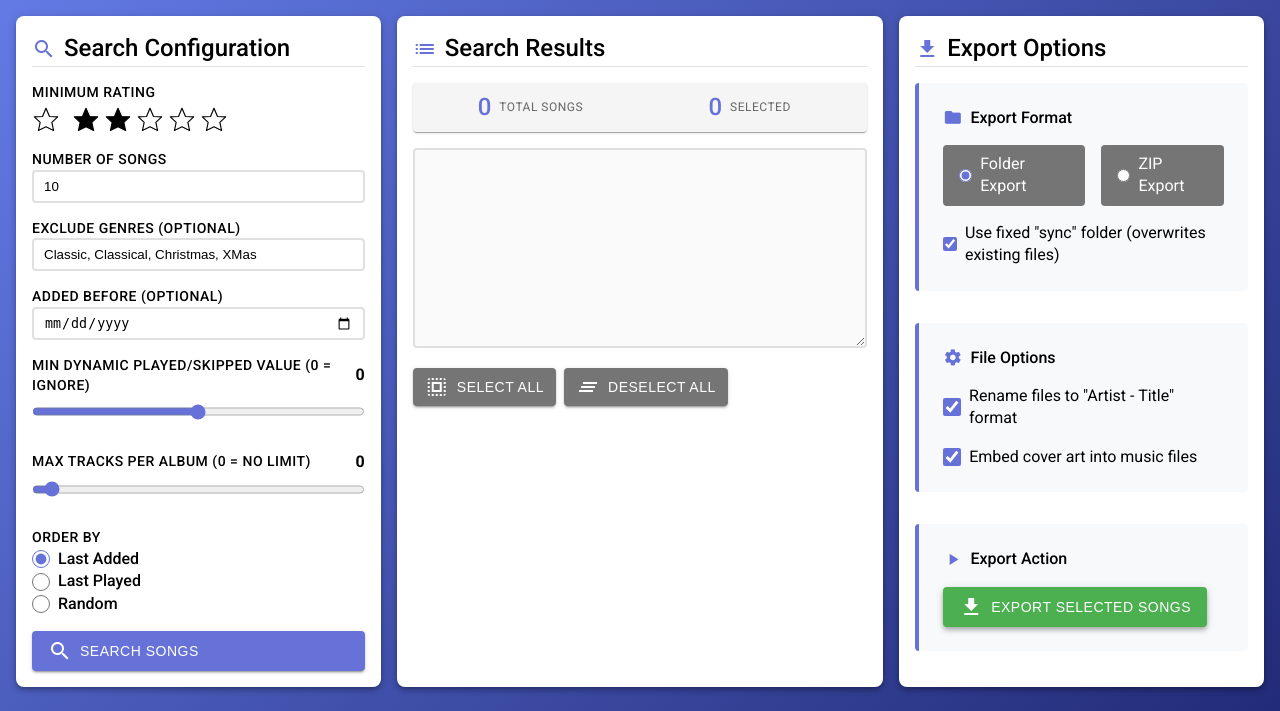
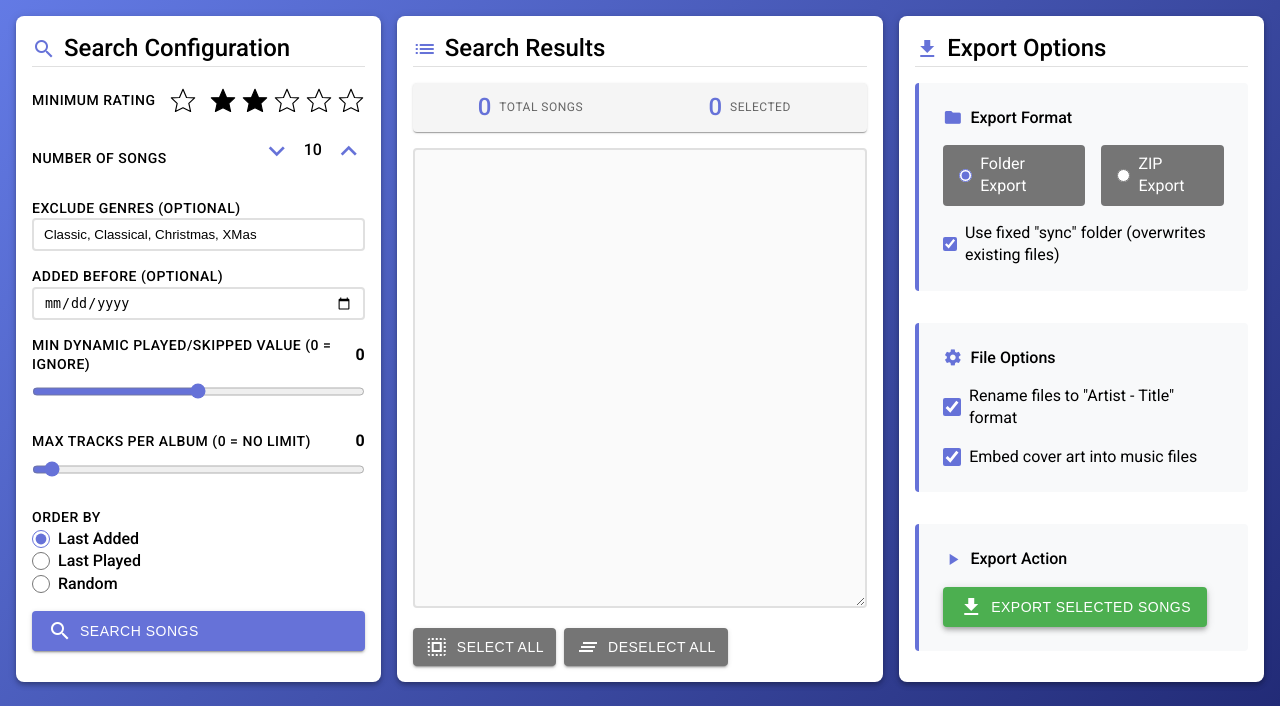
Before and after one commit to grasshide/LMS-Mixtape, a Flask app: page / in a window 1280 px wide. Shown: the part 94-805 px from the top of the page. Run offline with Flask 3, Linux system fonts and the light colour scheme; some libraries are stand-ins or nearby versions.

Commit message:
ui improvements for rating and song number

```diff
--- a/static/main.js
+++ b/static/main.js
@@ -313,4 +313,38 @@ document.addEventListener('DOMContentLoaded', function() {
             renderRatingPicker(currentRating);
         }
     });
+
+    // Custom number input logic for 'Number of Songs'
+    const limitDisplay = document.getElementById('limitDisplay');
+    const limitInput = document.getElementById('limit');
+    const decreaseLimitBtn = document.getElementById('decreaseLimit');
+    const increaseLimitBtn = document.getElementById('increaseLimit');
+
+    function updateLimit(newValue) {
+        const min = 10;
+        let currentValue = parseInt(limitInput.value);
+
+        let calculatedValue = currentValue;
+        if (newValue !== undefined) {
+            calculatedValue = newValue;
+        }
+
+        if (calculatedValue < min) {
+            calculatedValue = min;
+        }
+
+        limitInput.value = calculatedValue;
+        limitDisplay.textContent = calculatedValue;
+    }
+
+    decreaseLimitBtn.addEventListener('click', () => {
+        updateLimit(parseInt(limitInput.value) - 10);
+    });
+
+    increaseLimitBtn.addEventListener('click', () => {
+        updateLimit(parseInt(limitInput.value) + 10);
+    });
+
+    // Initialize display with current value
+    updateLimit(parseInt(limitInput.value));
 });
--- a/static/styles.css
+++ b/static/styles.css
@@ -177,6 +177,51 @@ body {
     box-sizing: border-box;
     accent-color: var(--mdc-theme-primary);
     padding-inline: 10px;
+}
+
+.number-input-buttons {
+    display: flex;
+    align-items: center;
+    margin-bottom: var(--mdc-spacing-2);
+}
+
+.btn-icon {
+    background: transparent; /* remove square background */
+    color: var(--mdc-theme-primary);
+    border: none;
+    border-radius: 0;
+    padding: 0; /* icon only */
+    cursor: pointer;
+    display: inline-flex;
+    align-items: center;
+    justify-content: center;
+    min-width: 0;
+    height: auto;
+    box-shadow: none; /* no shadow border */
+    transition: color 0.2s ease;
+}
+
+.btn-icon .material-icons {
+    font-size: 32px; /* enlarge arrow icons */
+    line-height: 1;
+}
+
+.btn-icon:hover {
+    transform: none;
+    box-shadow: none;
+    color: #4a56d6; /* subtle hover tint */
+}
+
+.btn-icon:active {
+    transform: none;
+    box-shadow: none;
+}
+
+.number-display {
+    font-weight: 500;
+    color: var(--mdc-theme-on-surface);
+    min-width: 40px; /* Ensure enough space for the number */
+    text-align: center;
 }
 
 .form-control:focus {
@@ -1042,6 +1087,8 @@ body {
 
     .songs-container {
         overflow-y: auto;
-        max-height: 63vh;
+        height: auto; /* Revert to auto height for flex-grow to work */
+        flex-grow: 1; /* Allow it to take available vertical space */
+        /* max-height: 63vh; Removed to allow full pane height stretch */
     }
 }
--- a/templates/index.html
+++ b/templates/index.html
@@ -23,8 +23,10 @@
                     <div class="row">
                         <div class="col">
                             <div class="form-group">
-                                <label for="rating">Minimum Rating</label>
-                                <div id="ratingPicker" class="rating-picker" style="display: flex; align-items: center; gap: 4px;"></div>
+                                <div class="label-and-value">
+                                    <label for="rating">Minimum Rating</label>
+                                    <div id="ratingPicker" class="rating-picker" style="display: flex; align-items: center; gap: 4px;"></div>
+                                </div>
                                 <input type="hidden" id="rating" value="40">
                             </div>
                         </div>
@@ -32,8 +34,19 @@
                     <div class="row">
                         <div class="col">
                             <div class="form-group">
-                                <label for="limit">Number of Songs</label>
-                                <input type="number" id="limit" class="form-control" value="10" min="1" max="500">
+                                <div class="label-and-value">
+                                    <label for="limit">Number of Songs</label>
+                                    <div class="number-input-buttons">
+                                        <button type="button" id="decreaseLimit" class="btn-icon" aria-label="Decrease">
+                                            <span class="material-icons">keyboard_arrow_down</span>
+                                        </button>
+                                        <span id="limitDisplay" class="number-display">10</span>
+                                        <button type="button" id="increaseLimit" class="btn-icon" aria-label="Increase">
+                                            <span class="material-icons">keyboard_arrow_up</span>
+                                        </button>
+                                    </div>
+                                </div>
+                                <input type="hidden" id="limit" value="10" min="1" max="500">
                             </div>
                         </div>
                     </div>
```
